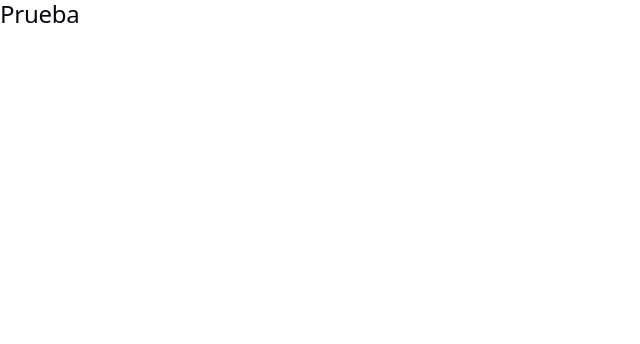
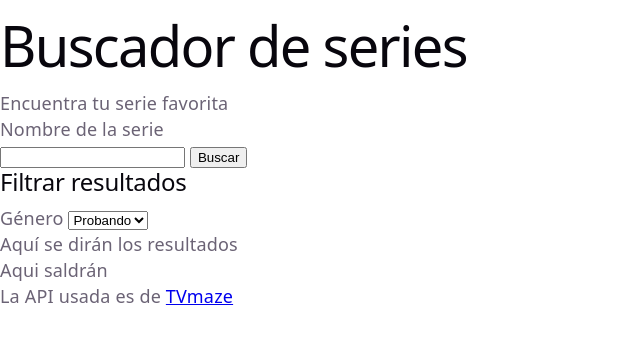
Before and after one commit to Enrique-HA/Web-M2, a website built with Vite: page index.html in a window 1280 px wide. Shown: the whole page, without its empty margins (0-640 px from the left). Built offline with nearby package versions, Linux system fonts and the light colour scheme.

Commit message:
Esqueleto html

```diff
--- a/index.html
+++ b/index.html
@@ -8,7 +8,36 @@
     <title>web-m2</title>
   </head>
   <body>
-   <h2>Prueba</h2>
+    <header>
+      <h1>Buscador de series</h1>
+      <p>Encuentra tu serie favorita</p>
+    </header>
+
+    <main>
+      <form>
+        <label>Nombre de la serie</label>
+        <div>
+          <input type="search"/>
+          <button type="submit">Buscar</button>
+        </div>
+      </form>
+
+      <section>
+          <h2>Filtrar resultados</h2>
+          <label>Género</label>
+          <select>
+            <option>Probando</option>
+          </select>
+      </section>
+
+      <p>Aquí se dirán los resultados</p>
+
+      <section>Aqui saldrán</section>
+    </main>
+
+    <footer>
+      <p>La API usada es de <a href="https://www.tvmaze.com/">TVmaze</a></p>
+    </footer>
 
 
 
```
